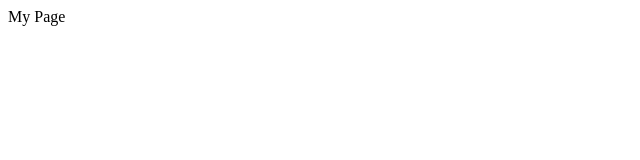
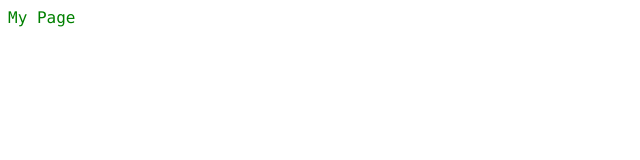
Before and after one commit to yuhtgyju/yuhtgyju.github.io, a plain HTML site: page index.html in a window 1280 px wide. Shown: the full height of the page, 0-640 px from the left. Drawn offline with Linux system fonts and the light colour scheme.

Commit message:
Initial Commit

```diff
--- a/index.html
+++ b/index.html
@@ -1,7 +1,8 @@
 <!DOCTYPE html>
 <html>
-<style src="style.css">
-</style>
+<head>
+    <link rel="stylesheet" href="style.css">
+</head>
 <body>
     My Page
 </body>
```
